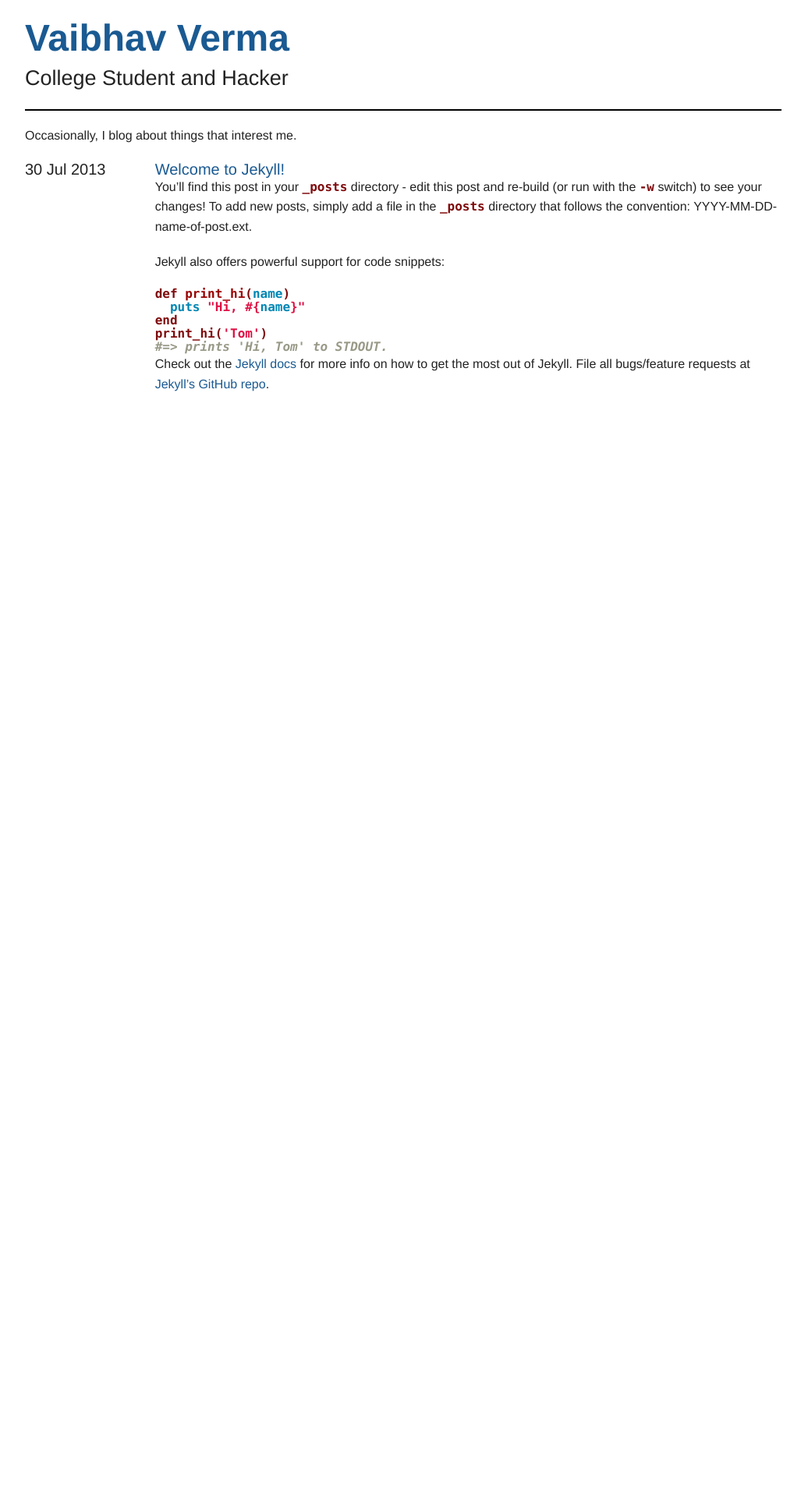
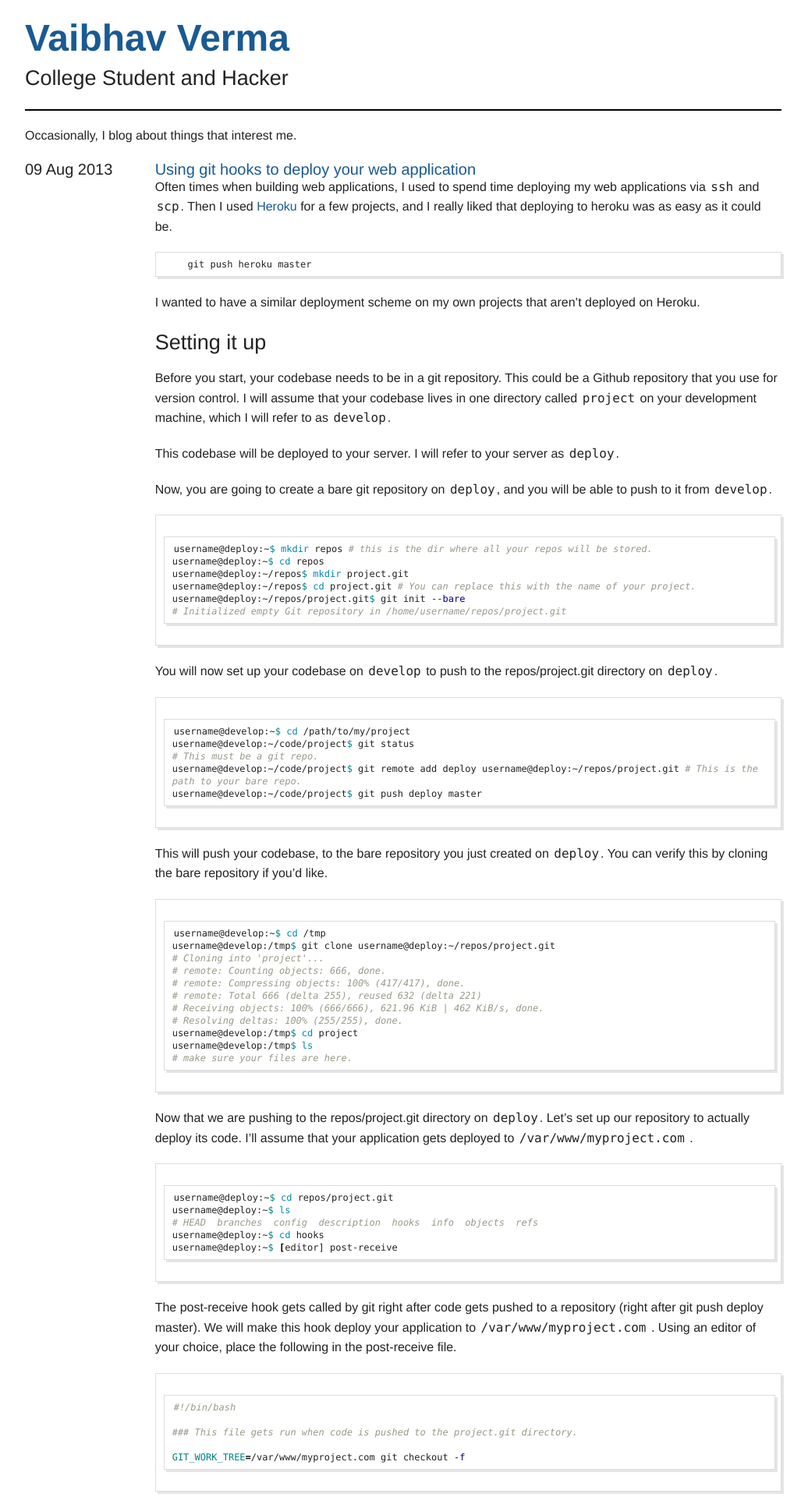
Before and after one commit to v/v.github.io, a Jekyll site: the page built from blog.html, in a window 1280 px wide. Shown: the top 1920 px of the page at 78% size, without its empty margins (123-1159 px from the left). Built offline with Jekyll 4.4.1, drawn with Linux system fonts in a browser that asks for light colours; Markdown is read by kramdown in place of the engine named in the settings; before the commit the page ends 900 px from its top, so only the background shows below that; some of the changed text lies outside the part shown.

Commit message:
First blog post
Also making code snippets happy

````diff
--- a/_layouts/post.html
+++ b/_layouts/post.html
@@ -2,7 +2,7 @@
 layout: default
 ---
 <h2>{{ page.title }}</h2>
-<p class="meta">{{ page.date | date_to_string }}</p>
+<p class="meta">{{ page.date | date_to_long_string }}</p>
 
 <div class="post">
 {{ content }}
--- a/_posts/2013-08-09-git-hooks-for-heroku-like-pushes.markdown
+++ b/_posts/2013-08-09-git-hooks-for-heroku-like-pushes.markdown
@@ -14,8 +14,77 @@ I wanted to have a similar deployment scheme on my own projects that aren't depl
 
 ### Setting it up
 
-Before you start, your codebase needs to be in a git repository. This could be a Github repository that you use for version control. I will assume that your codebase lives your development machine, which I will refer to as **develop**.
+Before you start, your codebase needs to be in a git repository. This could be a Github repository that you use for version control. I will assume that your codebase lives in one directory called `project` on your development machine, which I will refer to as `develop`.
 
-This codebase will be deployed to your server. I will refer to this as **deploy**.
+This codebase will be deployed to your server. I will refer to your server as `deploy`.
 
-Now, we are going to create a bare git repository on **deploy**, and you will be able to push to it from **develop**.
+Now, you are going to create a bare git repository on `deploy`, and you will be able to push to it from `develop`.
+
+```bash
+username@deploy:~$ mkdir repos # this is the dir where all your repos will be stored.
+username@deploy:~$ cd repos
+username@deploy:~/repos$ mkdir project.git
+username@deploy:~/repos$ cd project.git # You can replace this with the name of your project.
+username@deploy:~/repos/project.git$ git init --bare
+# Initialized empty Git repository in /home/username/repos/project.git
+```
+
+You will now set up your codebase on `develop` to push to the repos/project.git directory on `deploy`.
+
+```bash
+username@develop:~$ cd /path/to/my/project
+username@develop:~/code/project$ git status
+# This must be a git repo.
+username@develop:~/code/project$ git remote add deploy username@deploy:~/repos/project.git # This is the path to your bare repo.
+username@develop:~/code/project$ git push deploy master
+```
+
+This will push your codebase, to the bare repository you just created on `deploy`. You can verify this by cloning the bare repository if you'd like.
+
+```bash
+username@develop:~$ cd /tmp
+username@develop:/tmp$ git clone username@deploy:~/repos/project.git
+# Cloning into 'project'...
+# remote: Counting objects: 666, done.
+# remote: Compressing objects: 100% (417/417), done.
+# remote: Total 666 (delta 255), reused 632 (delta 221)
+# Receiving objects: 100% (666/666), 621.96 KiB | 462 KiB/s, done.
+# Resolving deltas: 100% (255/255), done.
+username@develop:/tmp$ cd project
+username@develop:/tmp$ ls
+# make sure your files are here.
+```
+
+Now that we are pushing to the repos/project.git directory on `deploy`. Let's set up our repository to actually deploy its code. I'll assume that your application gets deployed to `/var/www/myproject.com` .
+
+```bash
+username@deploy:~$ cd repos/project.git
+username@deploy:~$ ls
+# HEAD  branches  config  description  hooks  info  objects  refs
+username@deploy:~$ cd hooks
+username@deploy:~$ [editor] post-receive
+```
+
+The post-receive hook gets called by git right after code gets pushed to a repository (right after git push deploy master). We will make this hook deploy your application to `/var/www/myproject.com` . Using an editor of your choice, place the following in the post-receive file.
+
+```bash
+#!/bin/bash
+
+### This file gets run when code is pushed to the project.git directory.
+
+GIT_WORK_TREE=/var/www/myproject.com git checkout -f
+```
+
+Make the hook executable.
+
+```bash
+username@deploy:~/repos/project.git/hooks$ chmod +x post-receive
+```
+
+Make sure that your user has permissions to write to `/var/www/myproject.com`. This is it! You can now deploy your code anytime you want by running:
+
+```bash
+username@develop:~/code/project$ git push deploy master
+```
+
+Verify that your code is deployed when you push, and you should never need to use `scp` to deploy ever again.
--- a/css/syntax.css
+++ b/css/syntax.css
@@ -1,57 +1,79 @@
-.highlight  { background: #ffffff; }
+.highlight {
+  padding: 7px 7px 7px 10px;
+  border: 1px solid #ddd;
+  -moz-box-shadow: 3px 3px rgba(0,0,0,0.1);
+  -webkit-box-shadow: 3px 3px rgba(0,0,0,0.1);
+  box-shadow: 3px 3px rgba(0,0,0,0.1);
+  margin: 20px 0 20px 0;
+  overflow: hidden;
+}
+
+code {
+    font-family: 'Ubuntu Mono', 'Consolas', 'Deja Vu Sans Mono', 'Bitstream Vera Sans Mono', 'Monaco', 'Courier New';
+    font-weight: normal;
+    color: rgb(34, 34, 34);
+    margin: 2px;
+}
+
+.highlight code {
+    font-size: 12px;
+}
+
+.highlight .hll { background-color: #ffffcc }
 .highlight .c { color: #999988; font-style: italic } /* Comment */
 .highlight .err { color: #a61717; background-color: #e3d2d2 } /* Error */
-.highlight .k { font-weight: bold } /* Keyword */
-.highlight .o { font-weight: bold } /* Operator */
+.highlight .k { color: #000000; font-weight: bold } /* Keyword */
+.highlight .o { color: #000000; font-weight: bold } /* Operator */
 .highlight .cm { color: #999988; font-style: italic } /* Comment.Multiline */
-.highlight .cp { color: #999999; font-weight: bold } /* Comment.Preproc */
+.highlight .cp { color: #999999; font-weight: bold; font-style: italic } /* Comment.Preproc */
 .highlight .c1 { color: #999988; font-style: italic } /* Comment.Single */
 .highlight .cs { color: #999999; font-weight: bold; font-style: italic } /* Comment.Special */
 .highlight .gd { color: #000000; background-color: #ffdddd } /* Generic.Deleted */
-.highlight .gd .x { color: #000000; background-color: #ffaaaa } /* Generic.Deleted.Specific */
-.highlight .ge { font-style: italic } /* Generic.Emph */
+.highlight .ge { color: #000000; font-style: italic } /* Generic.Emph */
 .highlight .gr { color: #aa0000 } /* Generic.Error */
 .highlight .gh { color: #999999 } /* Generic.Heading */
 .highlight .gi { color: #000000; background-color: #ddffdd } /* Generic.Inserted */
-.highlight .gi .x { color: #000000; background-color: #aaffaa } /* Generic.Inserted.Specific */
 .highlight .go { color: #888888 } /* Generic.Output */
 .highlight .gp { color: #555555 } /* Generic.Prompt */
 .highlight .gs { font-weight: bold } /* Generic.Strong */
 .highlight .gu { color: #aaaaaa } /* Generic.Subheading */
 .highlight .gt { color: #aa0000 } /* Generic.Traceback */
-.highlight .kc { font-weight: bold } /* Keyword.Constant */
-.highlight .kd { font-weight: bold } /* Keyword.Declaration */
-.highlight .kp { font-weight: bold } /* Keyword.Pseudo */
-.highlight .kr { font-weight: bold } /* Keyword.Reserved */
+.highlight .kc { color: #000000; font-weight: bold } /* Keyword.Constant */
+.highlight .kd { color: #000000; font-weight: bold } /* Keyword.Declaration */
+.highlight .kn { color: #000000; font-weight: bold } /* Keyword.Namespace */
+.highlight .kp { color: #000000; font-weight: bold } /* Keyword.Pseudo */
+.highlight .kr { color: #000000; font-weight: bold } /* Keyword.Reserved */
 .highlight .kt { color: #445588; font-weight: bold } /* Keyword.Type */
 .highlight .m { color: #009999 } /* Literal.Number */
-.highlight .s { color: #d14 } /* Literal.String */
+.highlight .s { color: #d01040 } /* Literal.String */
 .highlight .na { color: #008080 } /* Name.Attribute */
 .highlight .nb { color: #0086B3 } /* Name.Builtin */
 .highlight .nc { color: #445588; font-weight: bold } /* Name.Class */
 .highlight .no { color: #008080 } /* Name.Constant */
+.highlight .nd { color: #3c5d5d; font-weight: bold } /* Name.Decorator */
 .highlight .ni { color: #800080 } /* Name.Entity */
 .highlight .ne { color: #990000; font-weight: bold } /* Name.Exception */
 .highlight .nf { color: #990000; font-weight: bold } /* Name.Function */
+.highlight .nl { color: #990000; font-weight: bold } /* Name.Label */
 .highlight .nn { color: #555555 } /* Name.Namespace */
 .highlight .nt { color: #000080 } /* Name.Tag */
 .highlight .nv { color: #008080 } /* Name.Variable */
-.highlight .ow { font-weight: bold } /* Operator.Word */
+.highlight .ow { color: #000000; font-weight: bold } /* Operator.Word */
 .highlight .w { color: #bbbbbb } /* Text.Whitespace */
 .highlight .mf { color: #009999 } /* Literal.Number.Float */
 .highlight .mh { color: #009999 } /* Literal.Number.Hex */
 .highlight .mi { color: #009999 } /* Literal.Number.Integer */
 .highlight .mo { color: #009999 } /* Literal.Number.Oct */
-.highlight .sb { color: #d14 } /* Literal.String.Backtick */
-.highlight .sc { color: #d14 } /* Literal.String.Char */
-.highlight .sd { color: #d14 } /* Literal.String.Doc */
-.highlight .s2 { color: #d14 } /* Literal.String.Double */
-.highlight .se { color: #d14 } /* Literal.String.Escape */
-.highlight .sh { color: #d14 } /* Literal.String.Heredoc */
-.highlight .si { color: #d14 } /* Literal.String.Interpol */
-.highlight .sx { color: #d14 } /* Literal.String.Other */
+.highlight .sb { color: #d01040 } /* Literal.String.Backtick */
+.highlight .sc { color: #d01040 } /* Literal.String.Char */
+.highlight .sd { color: #d01040 } /* Literal.String.Doc */
+.highlight .s2 { color: #d01040 } /* Literal.String.Double */
+.highlight .se { color: #d01040 } /* Literal.String.Escape */
+.highlight .sh { color: #d01040 } /* Literal.String.Heredoc */
+.highlight .si { color: #d01040 } /* Literal.String.Interpol */
+.highlight .sx { color: #d01040 } /* Literal.String.Other */
 .highlight .sr { color: #009926 } /* Literal.String.Regex */
-.highlight .s1 { color: #d14 } /* Literal.String.Single */
+.highlight .s1 { color: #d01040 } /* Literal.String.Single */
 .highlight .ss { color: #990073 } /* Literal.String.Symbol */
 .highlight .bp { color: #999999 } /* Name.Builtin.Pseudo */
 .highlight .vc { color: #008080 } /* Name.Variable.Class */
````
Also changed, not shown: other parts of _posts/2013-08-09-git-hooks-for-heroku-like-pushes.markdown (+2 -2 lines).
